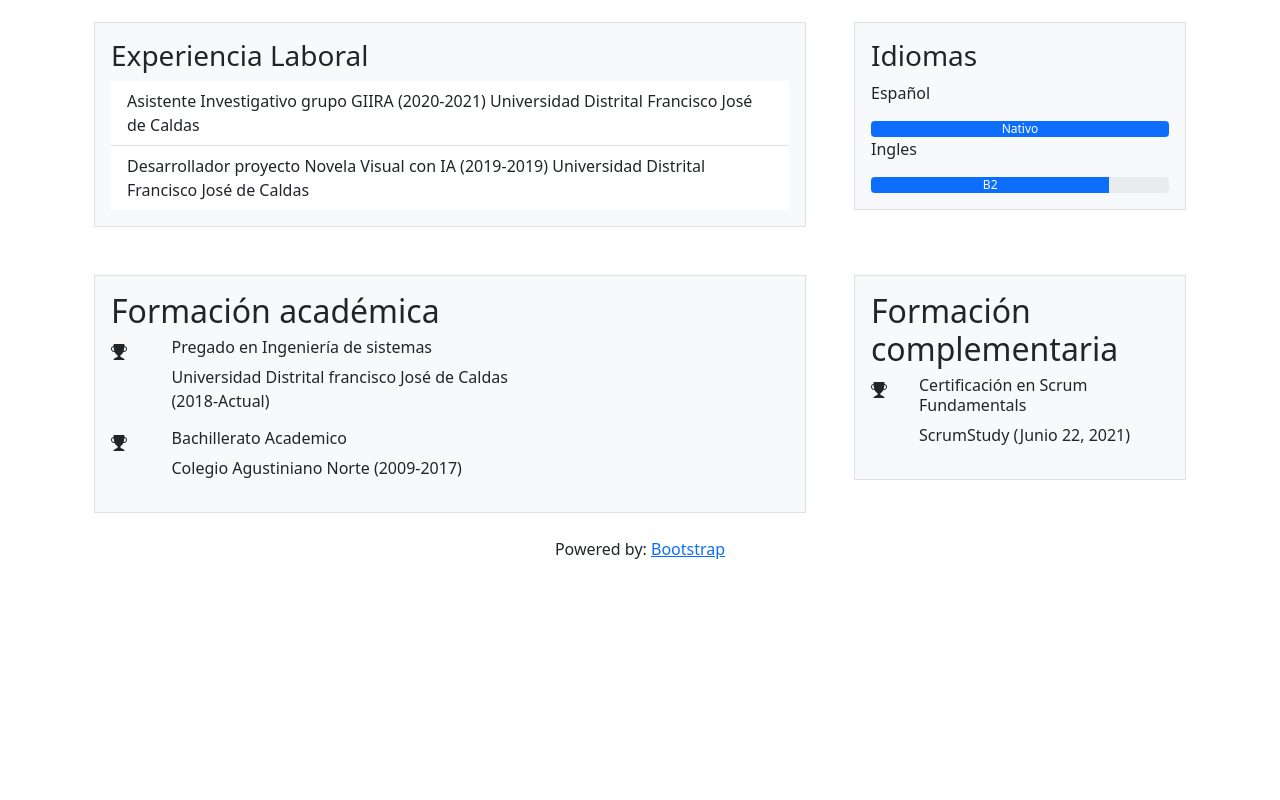
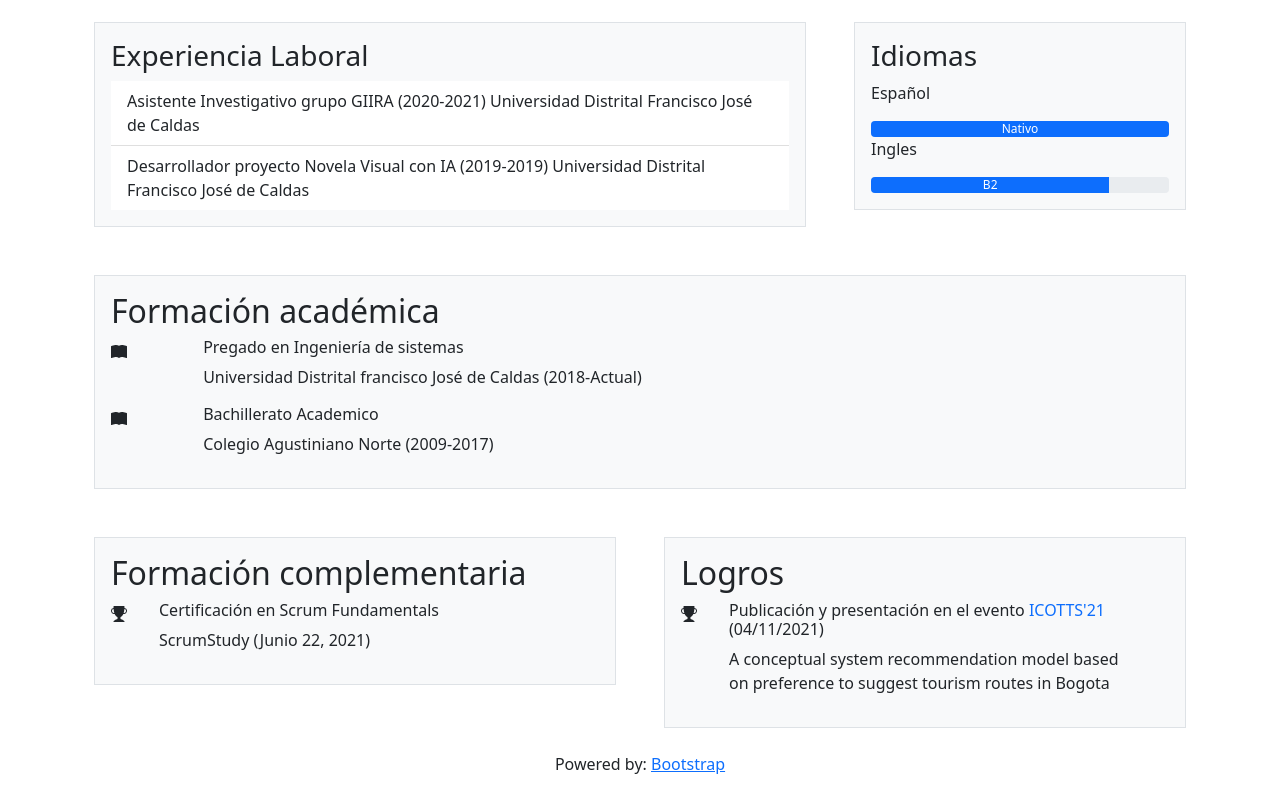
Before and after one commit to JuanDRosero/HV, a plain HTML site: page index.html in a window 1280 px wide. Shown: the part 546-1346 px from the top of the page. Before the commit the page ends 1131 px from the top, so only its background shows below. Drawn offline with nearby package versions, Linux system fonts and the light colour scheme.

Commit message:
Actalización sección logros

```diff
--- a/index.html
+++ b/index.html
@@ -123,13 +123,13 @@
           </div>
         </div>
       </div>
-      <div class="col-md-8">
+      <div class="col-md-12">
         <div class="p-3 border bg-light">
           <h2>Formación académica</h2>
           <div class="row gx-5">
             <div class="col-1">
-              <svg xmlns="http://www.w3.org/2000/svg" width="16" height="16" fill="currentColor" class="bi bi-trophy-fill" viewBox="0 0 16 16">
-                <path d="M2.5.5A.5.5 0 0 1 3 0h10a.5.5 0 0 1 .5.5c0 .538-.012 1.05-.034 1.536a3 3 0 1 1-1.133 5.89c-.79 1.865-1.878 2.777-2.833 3.011v2.173l1.425.356c.194.048.377.135.537.255L13.3 15.1a.5.5 0 0 1-.3.9H3a.5.5 0 0 1-.3-.9l1.838-1.379c.16-.12.343-.207.537-.255L6.5 13.11v-2.173c-.955-.234-2.043-1.146-2.833-3.012a3 3 0 1 1-1.132-5.89A33.076 33.076 0 0 1 2.5.5zm.099 2.54a2 2 0 0 0 .72 3.935c-.333-1.05-.588-2.346-.72-3.935zm10.083 3.935a2 2 0 0 0 .72-3.935c-.133 1.59-.388 2.885-.72 3.935z"/>
+              <svg xmlns="http://www.w3.org/2000/svg" width="16" height="16" fill="currentColor" class="bi bi-book-fill" viewBox="0 0 16 16">
+                <path d="M8 1.783C7.015.936 5.587.81 4.287.94c-1.514.153-3.042.672-3.994 1.105A.5.5 0 0 0 0 2.5v11a.5.5 0 0 0 .707.455c.882-.4 2.303-.881 3.68-1.02 1.409-.142 2.59.087 3.223.877a.5.5 0 0 0 .78 0c.633-.79 1.814-1.019 3.222-.877 1.378.139 2.8.62 3.681 1.02A.5.5 0 0 0 16 13.5v-11a.5.5 0 0 0-.293-.455c-.952-.433-2.48-.952-3.994-1.105C10.413.809 8.985.936 8 1.783z"/>
               </svg>
             </div>
             <div class="col-7">
@@ -139,8 +139,8 @@
           </div>
           <div class="row gx-5">
             <div class="col-1">
-              <svg xmlns="http://www.w3.org/2000/svg" width="16" height="16" fill="currentColor" class="bi bi-trophy-fill" viewBox="0 0 16 16">
-                <path d="M2.5.5A.5.5 0 0 1 3 0h10a.5.5 0 0 1 .5.5c0 .538-.012 1.05-.034 1.536a3 3 0 1 1-1.133 5.89c-.79 1.865-1.878 2.777-2.833 3.011v2.173l1.425.356c.194.048.377.135.537.255L13.3 15.1a.5.5 0 0 1-.3.9H3a.5.5 0 0 1-.3-.9l1.838-1.379c.16-.12.343-.207.537-.255L6.5 13.11v-2.173c-.955-.234-2.043-1.146-2.833-3.012a3 3 0 1 1-1.132-5.89A33.076 33.076 0 0 1 2.5.5zm.099 2.54a2 2 0 0 0 .72 3.935c-.333-1.05-.588-2.346-.72-3.935zm10.083 3.935a2 2 0 0 0 .72-3.935c-.133 1.59-.388 2.885-.72 3.935z"/>
+              <svg xmlns="http://www.w3.org/2000/svg" width="16" height="16" fill="currentColor" class="bi bi-book-fill" viewBox="0 0 16 16">
+                <path d="M8 1.783C7.015.936 5.587.81 4.287.94c-1.514.153-3.042.672-3.994 1.105A.5.5 0 0 0 0 2.5v11a.5.5 0 0 0 .707.455c.882-.4 2.303-.881 3.68-1.02 1.409-.142 2.59.087 3.223.877a.5.5 0 0 0 .78 0c.633-.79 1.814-1.019 3.222-.877 1.378.139 2.8.62 3.681 1.02A.5.5 0 0 0 16 13.5v-11a.5.5 0 0 0-.293-.455c-.952-.433-2.48-.952-3.994-1.105C10.413.809 8.985.936 8 1.783z"/>
               </svg>
             </div>
             <div class="col-7">
@@ -150,7 +150,7 @@
           </div>
         </div>
       </div>
-      <div class="col-md-4">
+      <div class="col-md-6">
         <div class="p-3 border bg-light">
           <h2>Formación complementaria</h2>
           <div class="row gx-5">
@@ -162,6 +162,22 @@
             <div class="col-10">
               <h6>Certificación en Scrum Fundamentals</h6>
               <p>ScrumStudy (Junio 22, 2021)</p>
+            </div>
+          </div>
+        </div>
+      </div>
+      <div class="col-md-6">
+        <div class="p-3 border bg-light">
+          <h2>Logros</h2>
+          <div class="row gx-5">
+            <div class="col-1">
+              <svg xmlns="http://www.w3.org/2000/svg" width="16" height="16" fill="currentColor" class="bi bi-trophy-fill" viewBox="0 0 16 16">
+                <path d="M2.5.5A.5.5 0 0 1 3 0h10a.5.5 0 0 1 .5.5c0 .538-.012 1.05-.034 1.536a3 3 0 1 1-1.133 5.89c-.79 1.865-1.878 2.777-2.833 3.011v2.173l1.425.356c.194.048.377.135.537.255L13.3 15.1a.5.5 0 0 1-.3.9H3a.5.5 0 0 1-.3-.9l1.838-1.379c.16-.12.343-.207.537-.255L6.5 13.11v-2.173c-.955-.234-2.043-1.146-2.833-3.012a3 3 0 1 1-1.132-5.89A33.076 33.076 0 0 1 2.5.5zm.099 2.54a2 2 0 0 0 .72 3.935c-.333-1.05-.588-2.346-.72-3.935zm10.083 3.935a2 2 0 0 0 .72-3.935c-.133 1.59-.388 2.885-.72 3.935z"/>
+              </svg>
+            </div>
+            <div class="col-10">
+              <h6>Publicación y presentación  en el evento <a class="text-decoration-none" href="https://www.icotts.org/" target="_blank"> ICOTTS'21</a> (04/11/2021)</h6>
+              <p>A conceptual system recommendation model based on preference to suggest tourism routes in Bogota</p>
             </div>
           </div>
         </div>
```
